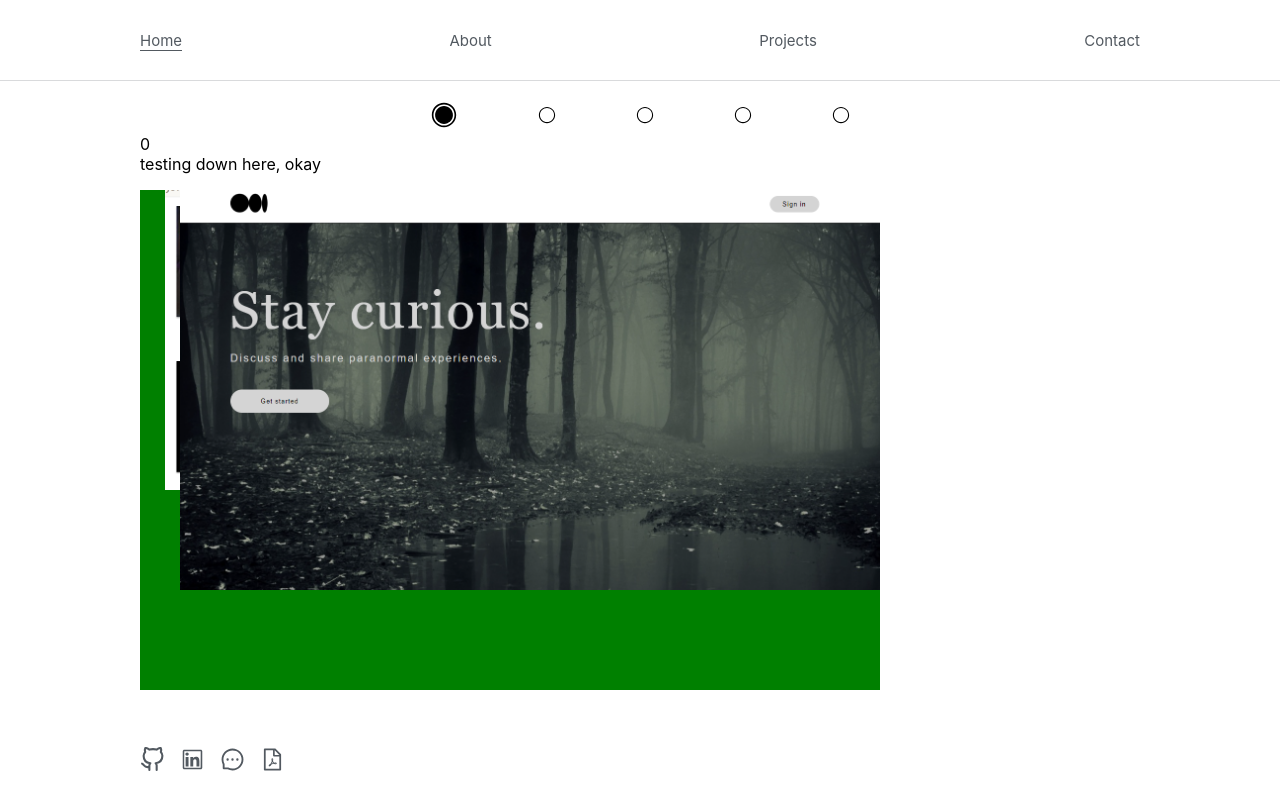
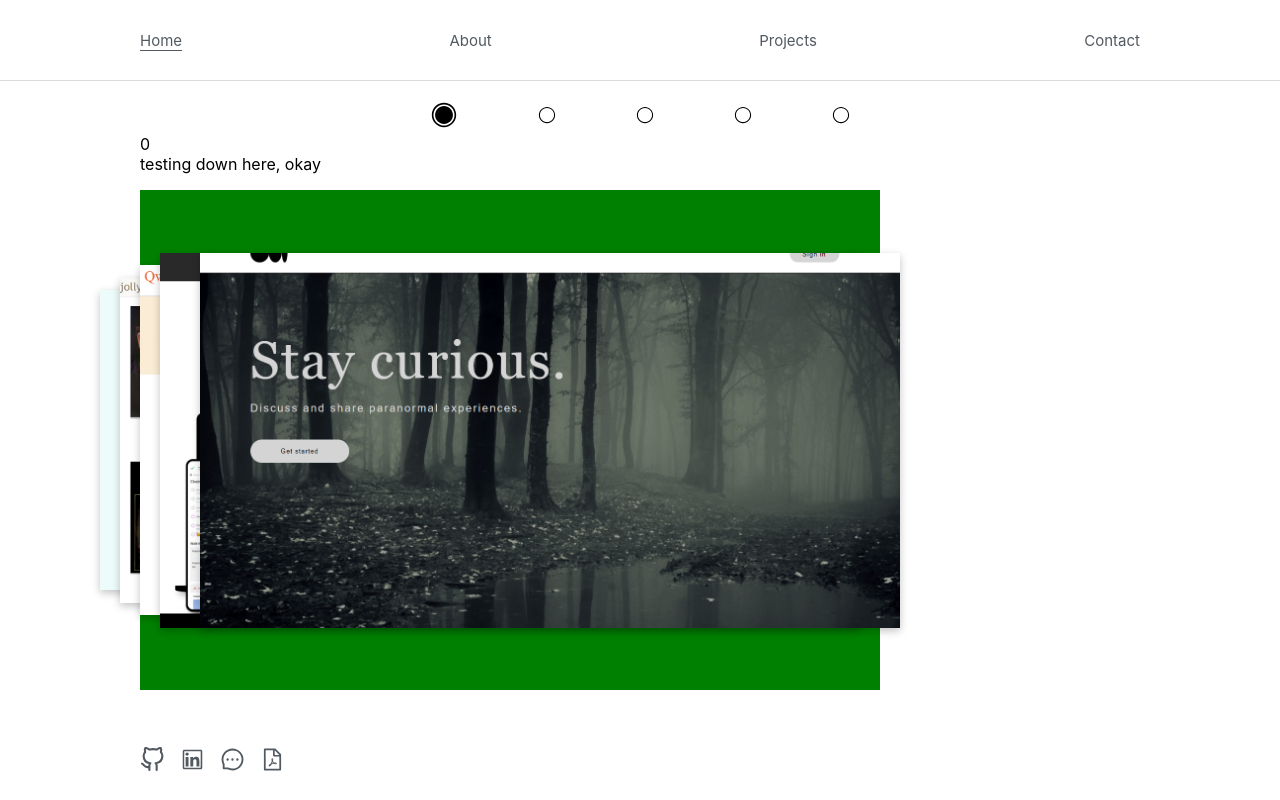
Before and after one commit to verduscos/portfolio-v2, a React (Create React App) app in the folder portfolio/: page / in a window 1280 px wide. Built offline with nearby package versions, Linux system fonts and the light colour scheme.

Commit message:
testing carousel stack angle

```diff
--- a/portfolio/src/components/Carousel/Carousel.css
+++ b/portfolio/src/components/Carousel/Carousel.css
@@ -79,6 +79,7 @@
   height: 500px;
 
   display: flex;
+  align-items: center;
   /* flex-direction: column; */
 }
 
@@ -86,38 +87,65 @@
   width: 700px;
   height: 400px;
   object-fit: cover;
-  position:  absolute
+  position:  absolute;
+
+  /* border: 1px solid black; */
+  box-shadow: rgba(0, 0, 0, 0.24) 0px 3px 8px;
+}
+
+.project-0 {
+  /* margin-top: 50px !important;
+  margin-left: 20px; */
+  /* margin-left: -90px; */
+  /* height: 300px; */
+  /* margin-left: -50px; */
+  margin-left: -80px;
+  height: 300px;
 }
 
 .project-1 {
   /* margin-top: 50px !important;
   margin-left: 20px; */
-  margin-left: -15px;
-  height: 300px;
+  /* margin-left: -90px; */
+  /* height: 300px; */
+  /* margin-left: -50px; */
+  margin-left: -60px;
+  height: 325px;
 }
 
 .project-2 {
   /* margin-top: 100px;
   margin-left: 40px; */
+  /* margin-left: -70px; */
+  margin-left: -40px;
+  height: 350px;
 }
 
 .project-3 {
   /* margin-top: 150px;
   margin-left: 60px; */
+  margin-left: -20px;
+  height: 375px;
 }
 
 .project-4 {
   /* margin-top: 200px;
   margin-left: 80px; */
+  /* margin-left: -15px; */
+  /* height: 475px; */
 }
 
 .project-5 {
   /* margin-top: 250px;
   margin-left: 100px; */
+  /* margin-left: -15px; */
+  /* height: 475px; */
 }
 
 
 .current-project {
   /* margin-top: 300px;
   margin-left: 120px; */
+  margin-left: 20px;
+  height: 375px;
 }
```
